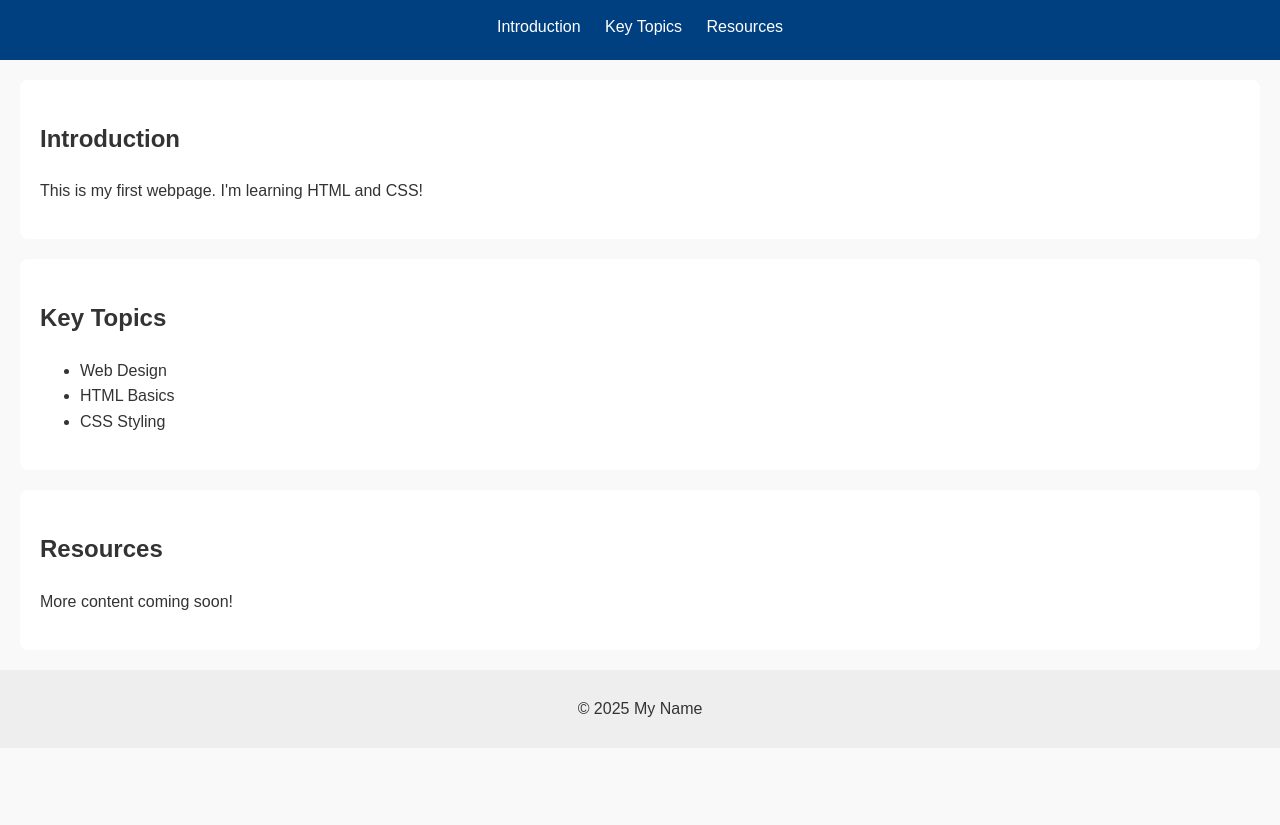
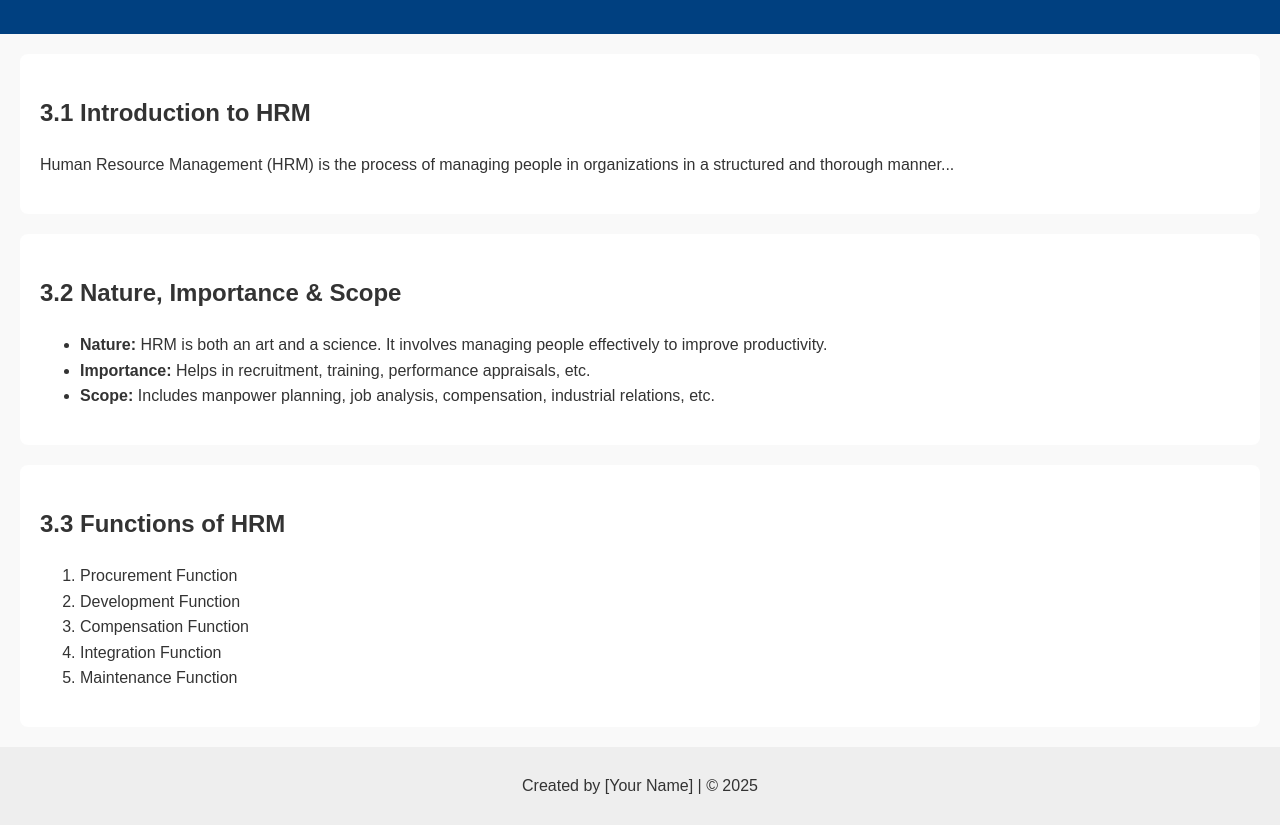
Before and after one commit to Benita9985/Benita9985.github.io, a plain HTML site: page index.html in a window 1280 px wide. Shown: the part 100-925 px from the top of the page. Before the commit the page ends 848 px from the top, so only its background shows below. Drawn offline with Linux system fonts and the light colour scheme.

Commit message:
Update index.html

```diff
--- a/index.html
+++ b/index.html
@@ -1,41 +1,49 @@
 <!DOCTYPE html>
 <html lang="en">
 <head>
-    <meta charset="UTF-8">
-    <title>My Web Page</title>
-    <link rel="stylesheet" href="style.css">
+  <meta charset="UTF-8" />
+  <meta name="viewport" content="width=device-width, initial-scale=1.0"/>
+  <title>UNIT 3 - HRM (BSM)</title>
+  <link rel="stylesheet" href="style.css" />
 </head>
 <body>
   <header>
-        <h1>Welcome to My Web Page</h1>
-        <nav>
-            <a href="#intro">Introduction</a>
-            <a href="#topics">Key Topics</a>
-            <a href="#resources">Resources</a>
-        </nav>
+    <h1>UNIT 3 - HUMAN RESOURCE MANAGEMENT (HRM)</h1>
   </header>
 
-    <section id="intro">
-        <h2>Introduction</h2>
-        <p>This is my first webpage. I'm learning HTML and CSS!</p>
+  <main>
+    <section>
+      <h2 onclick="toggleSection(this)">3.1 Introduction to HRM</h2>
+      <p>
+        Human Resource Management (HRM) is the process of managing people in organizations in a structured and thorough manner...
+      </p>
     </section>
 
-    <section id="topics">
-        <h2>Key Topics</h2>
+    <section>
+      <h2 onclick="toggleSection(this)">3.2 Nature, Importance & Scope</h2>
       <ul>
-            <li>Web Design</li>
-            <li>HTML Basics</li>
-            <li>CSS Styling</li>
+        <li><strong>Nature:</strong> HRM is both an art and a science. It involves managing people effectively to improve productivity.</li>
+        <li><strong>Importance:</strong> Helps in recruitment, training, performance appraisals, etc.</li>
+        <li><strong>Scope:</strong> Includes manpower planning, job analysis, compensation, industrial relations, etc.</li>
       </ul>
     </section>
 
-    <section id="resources">
-        <h2>Resources</h2>
-        <p>More content coming soon!</p>
+    <section>
+      <h2 onclick="toggleSection(this)">3.3 Functions of HRM</h2>
+      <ol>
+        <li>Procurement Function</li>
+        <li>Development Function</li>
+        <li>Compensation Function</li>
+        <li>Integration Function</li>
+        <li>Maintenance Function</li>
+      </ol>
     </section>
+  </main>
 
   <footer>
-        <p>© 2025 My Name</p>
+    <p>Created by [Your Name] | © 2025</p>
   </footer>
+
+  <script src="script.js"></script>
 </body>
 </html>
```
Lines whose indentation alone changed are shown as unchanged.
